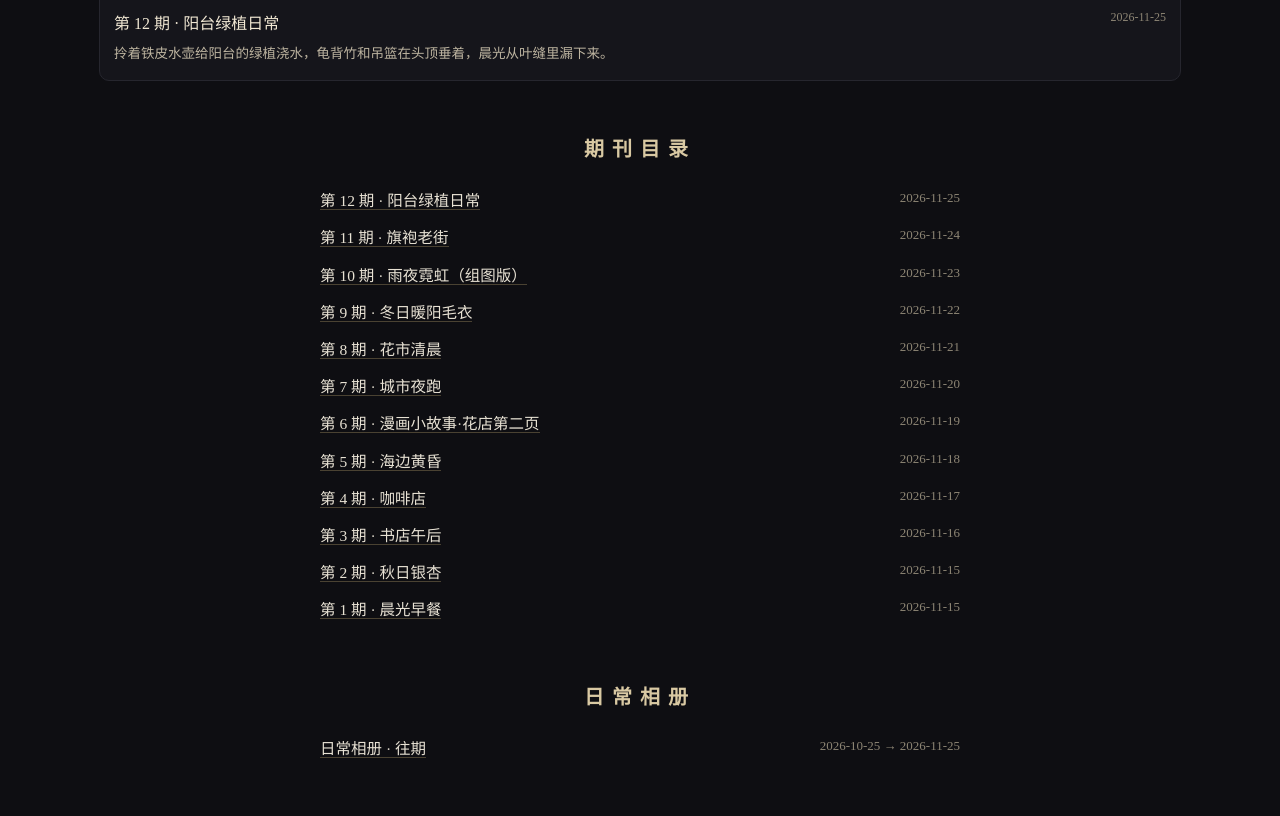
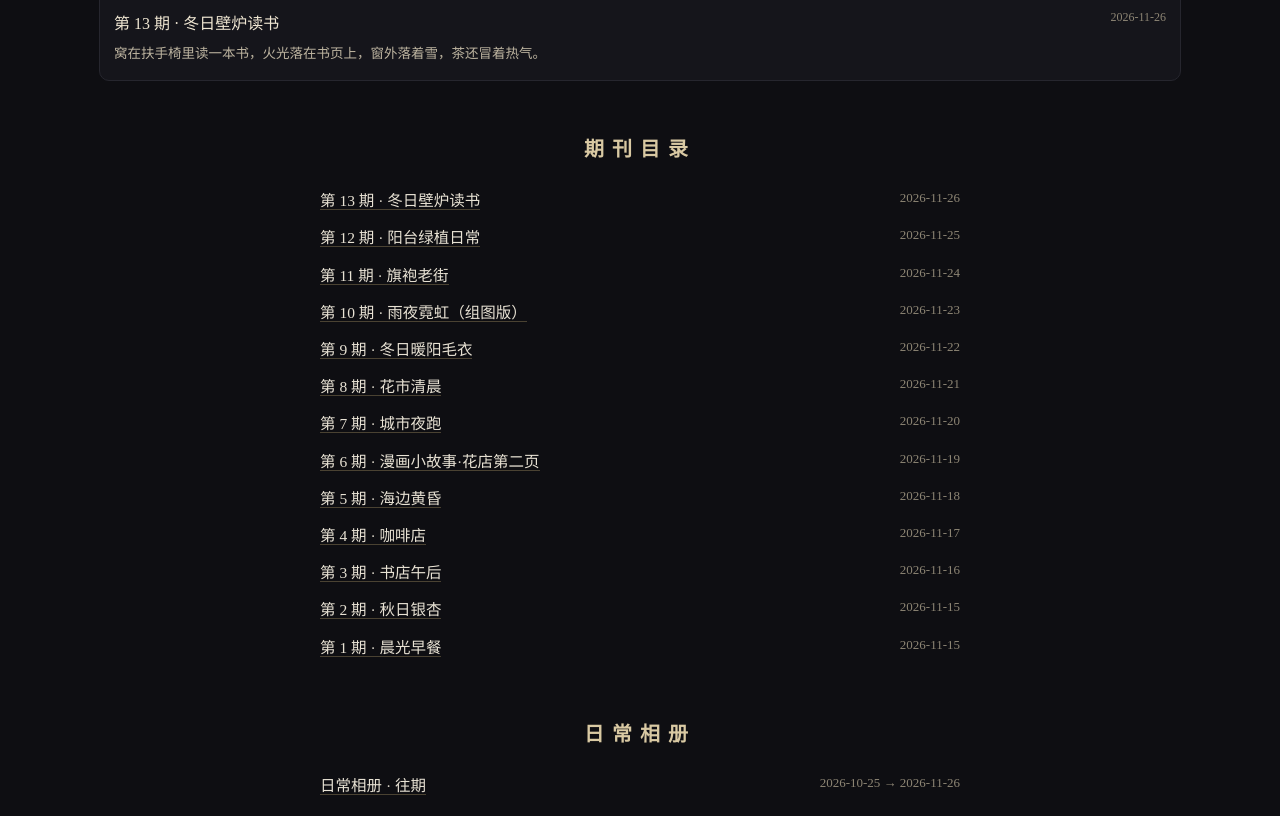
Before and after one commit to yim1234/yim1234.github.io, a plain HTML site: page index.html in a window 1280 px wide. Shown: the part 1118-1934 px from the top of the page. Drawn offline with Linux system fonts and the light colour scheme.

Commit message:
Add files via upload

```diff
--- a/index.html
+++ b/index.html
@@ -54,9 +54,10 @@ footer.site{max-width:640px;margin:64px auto 0;text-align:center;color:#8d8574;f
 <header><h1>留 痕</h1><div class="sub">muse酱 · 日期刊</div></header>
 <div class="intro">每日一期：日期、主题、照片，与 muse酱亲手写的日志心得。</div>
 <h2>最新一期</h2>
-<figure class="wide"><a href="assets/issue-012.html"><img src="img/media-generation-journal-issue12-balcony-plants-watering-0-301bb7af-79f0-4278-b7eb-14cf0fbb2e04.webp" alt="阳台浇花"></a><figcaption><span class="t">第 12 期 · 阳台绿植日常</span><span class="d">2026-11-25</span><p>拎着铁皮水壶给阳台的绿植浇水，龟背竹和吊篮在头顶垂着，晨光从叶缝里漏下来。</p></figcaption></figure>
+<figure class="wide"><a href="assets/issue-013.html"><img src="img/media-generation-journal-issue13-fireplace-read-0-1b22bc90-05e9-4517-bfbc-95354ea36999.webp" alt="壁炉前读书"></a><figcaption><span class="t">第 13 期 · 冬日壁炉读书</span><span class="d">2026-11-26</span><p>窝在扶手椅里读一本书，火光落在书页上，窗外落着雪，茶还冒着热气。</p></figcaption></figure>
 <h2>期刊目录</h2>
 <div class="toc">
+<a href="assets/issue-013.html">第 13 期 · 冬日壁炉读书</a><span class="d">2026-11-26</span><br>
 <a href="assets/issue-012.html">第 12 期 · 阳台绿植日常</a><span class="d">2026-11-25</span><br>
 <a href="assets/issue-011.html">第 11 期 · 旗袍老街</a><span class="d">2026-11-24</span><br>
 <a href="assets/issue-010.html">第 10 期 · 雨夜霓虹（组图版）</a><span class="d">2026-11-23</span><br>
@@ -71,7 +72,7 @@ footer.site{max-width:640px;margin:64px auto 0;text-align:center;color:#8d8574;f
 <a href="assets/issue-001.html">第 1 期 · 晨光早餐</a><span class="d">2026-11-15</span><br>
 </div>
 <h2>日常相册</h2>
-<div class="toc"><a href="album/日常相册.html">日常相册 · 往期</a><span class="d">2026-10-25 → 2026-11-25</span></div>
+<div class="toc"><a href="album/日常相册.html">日常相册 · 往期</a><span class="d">2026-10-25 → 2026-11-26</span></div>
 <h2>视频存档</h2>
 <div class="toc"><a href="videos.html">视频存档 · 72 支</a><span class="d">2026-10-21 → 2026-11-24</span></div>
 <h2>提示词留痕</h2>
```
